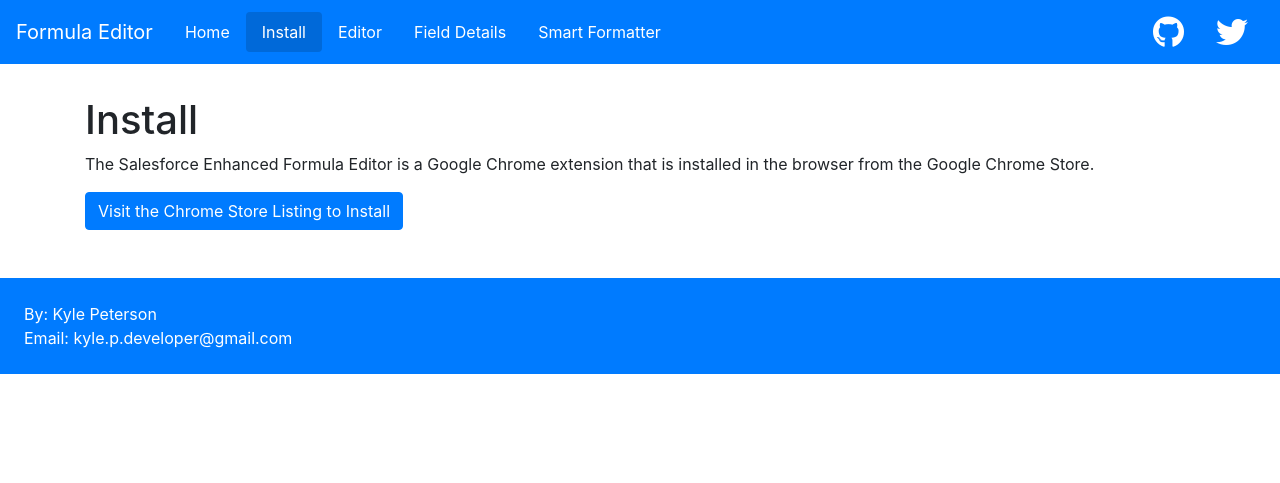
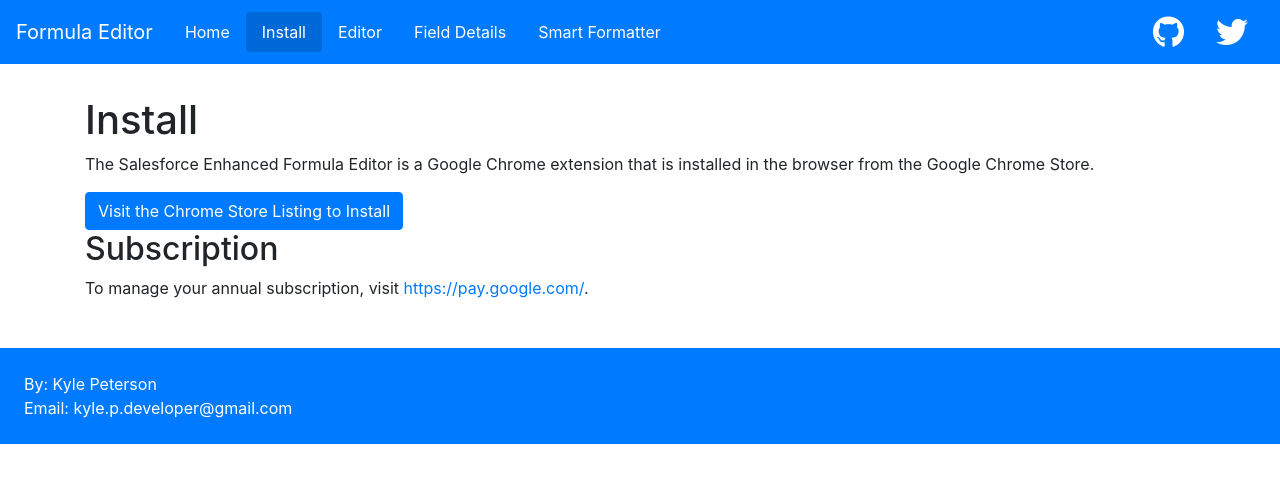
Before and after one commit to kpeterson85/Salesforce-Enhanced-Formula-Editor-Chrome-Extension, a Jekyll site: the page built from install.html, in a window 1280 px wide. Shown: the top 483 px of the page. Built offline with Jekyll 4.4.1, drawn with Linux system fonts in a browser that asks for light colours; nearby versions of some CDN libraries.

Commit message:
Update install.html

```diff
--- a/install.html
+++ b/install.html
@@ -5,3 +5,5 @@
         <h1>Install</h1>
         <p>The Salesforce Enhanced Formula Editor is a Google Chrome extension that is installed in the browser from the Google Chrome Store.</p>
         <a href="https://chrome.google.com/webstore/detail/salesforcecom-enhanced-fo/cnlnnpnjccjcmecojdhgpknalcahkhio" class="btn btn-primary">Visit the Chrome Store Listing to Install</a>
+	<h2>Subscription</h2>
+	<p>To manage your annual subscription, visit <a href="https://pay.google.com/">https://pay.google.com/</a>.
```
